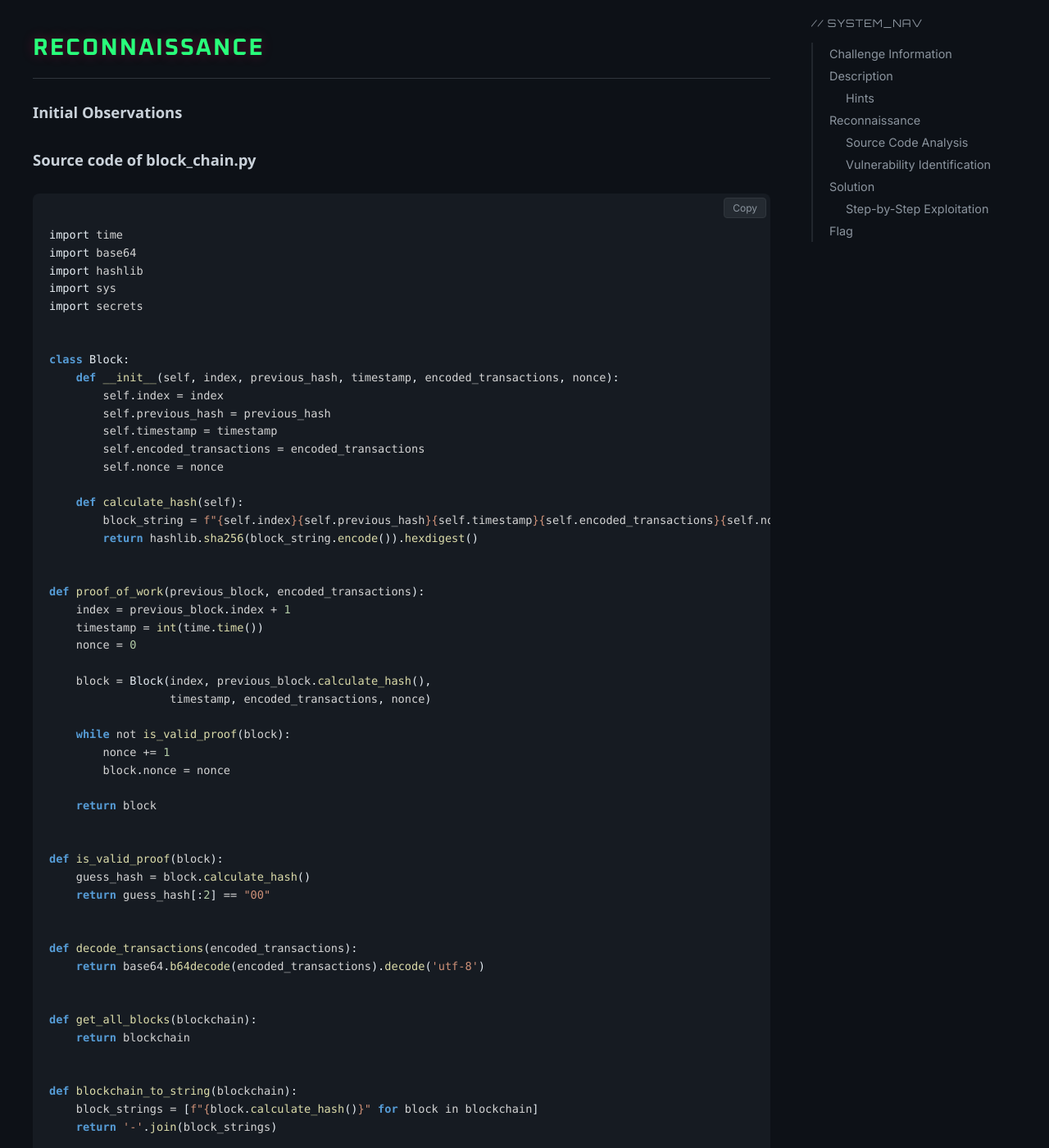
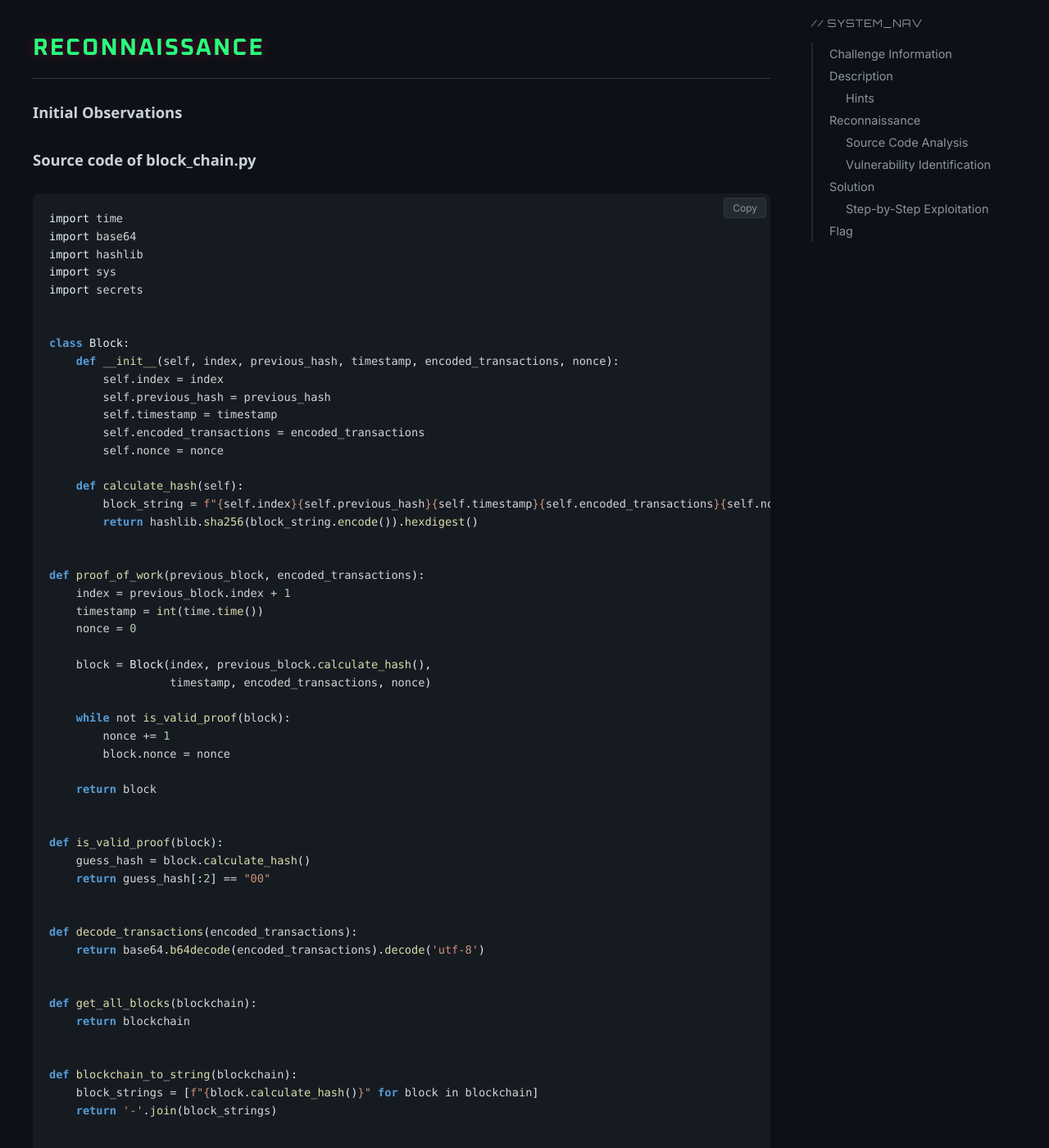
Before and after one commit to kaiversus/kaiversus.github.io, a Jekyll site: the page built from _writeups/TapIntoHash_pico/picoCTF_TapIntoHash.md, in a window 1280 px wide and 1400 px high, scrolled down 1275 px. Shown: the whole window at 82% size. Built offline with Jekyll 4.4.1, drawn with Linux system fonts in a browser that asks for light colours; some web fonts are replaced.

Commit message:
Update writeup.html

```diff
--- a/_layouts/writeup.html
+++ b/_layouts/writeup.html
@@ -82,7 +82,7 @@
             border: none !important;
             margin: 0 !important;
             /* Padding này quan trọng: Chừa chỗ cho nút Copy ở góc phải */
-            padding: 40px 20px 20px 20px !important;
+            padding: 20px 20px 20px 20px !important;
             overflow-x: auto;
             font-family: 'JetBrains Mono', monospace;
             font-size: 0.85rem !important;
```
